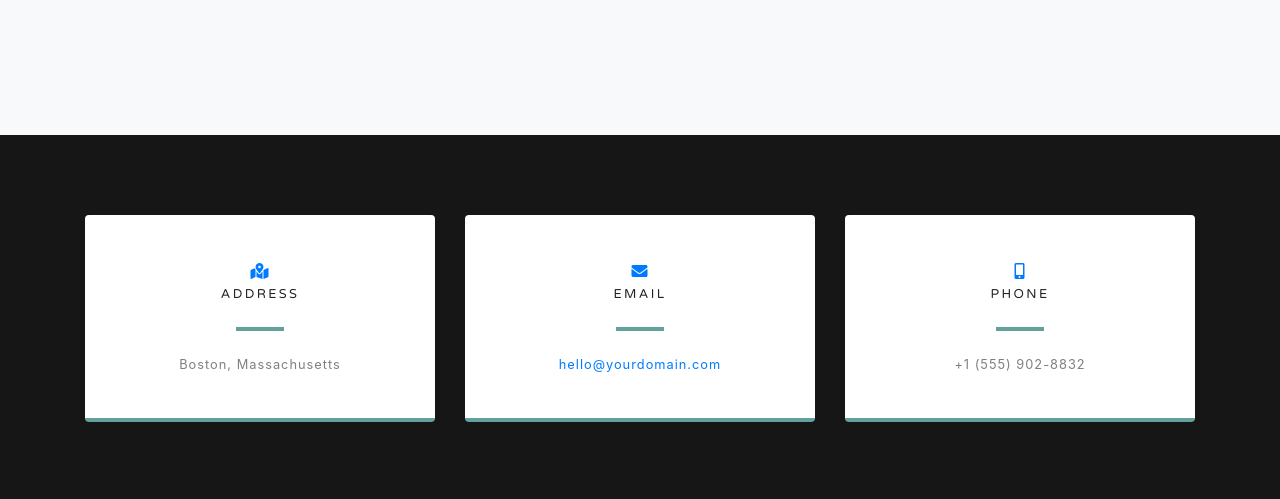
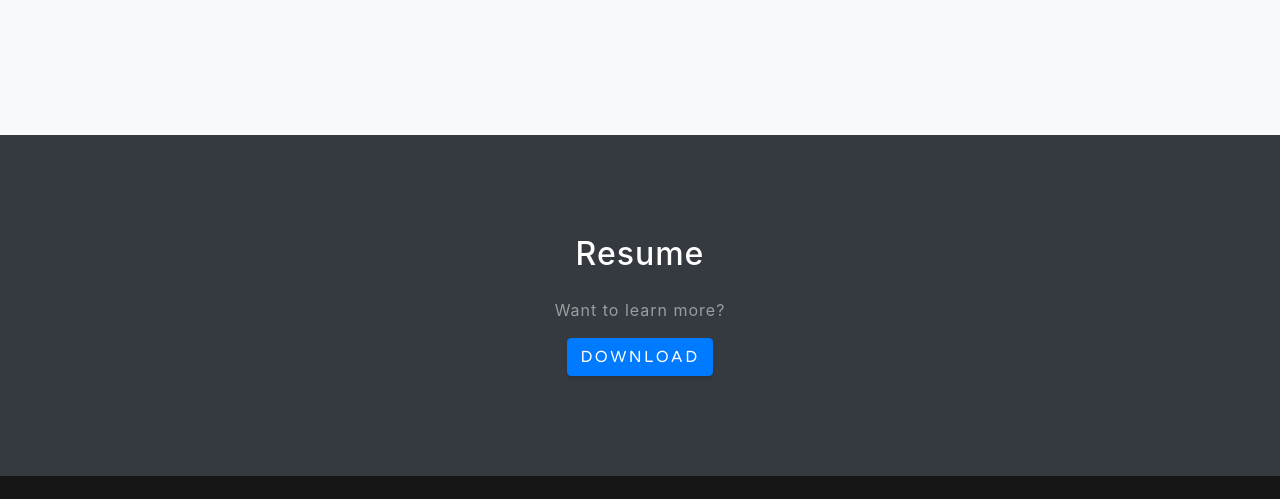
Before and after one commit to harryconnelly/harry-portfolio, a website with bundled scripts: page index.html in a window 1280 px wide. Shown: the part 2740-3239 px from the top of the page. Built offline with nearby package versions, Linux system fonts and the light colour scheme.

Commit message:
Added resume section

```diff
--- a/index.html
+++ b/index.html
@@ -156,6 +156,23 @@
       </div>
     </section>
 
+        <!-- Resume -->
+        <section>
+          <div id="resume" class="resume-section bg-dark" style="padding: 100px">
+              <div class="container">
+                  <div class="row text-center">
+                    <div class="col-lg-8 mx-auto">
+                      <h2 class="text-white mb-4">Resume</h2>
+                      <p class="text-white-50">
+                          Want to learn more?
+                      </p>
+                      <a href="#about" class="btn btn-primary js-scroll-trigger">Download</a>
+                    </div>
+                  </div>
+                </div>
+          </div>
+        </section>
+
     <!-- Contact Section -->
     <section id="contact" class="contact-section bg-black">
       <div class="container">
@@ -207,6 +224,7 @@
       </div>
     </section>
 
+
     <!-- Footer -->
     <footer class="bg-black small text-center text-white-50">
       <div class="container">
```
